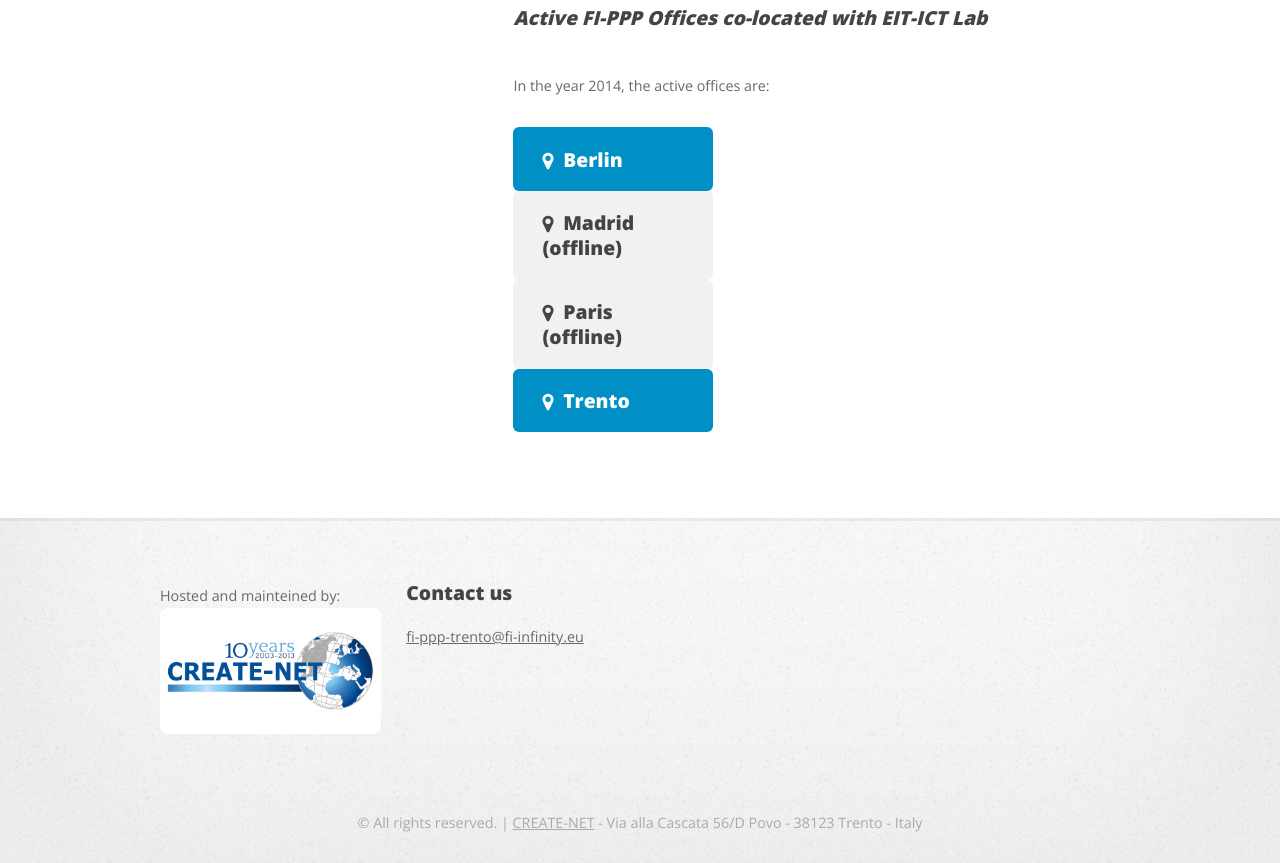
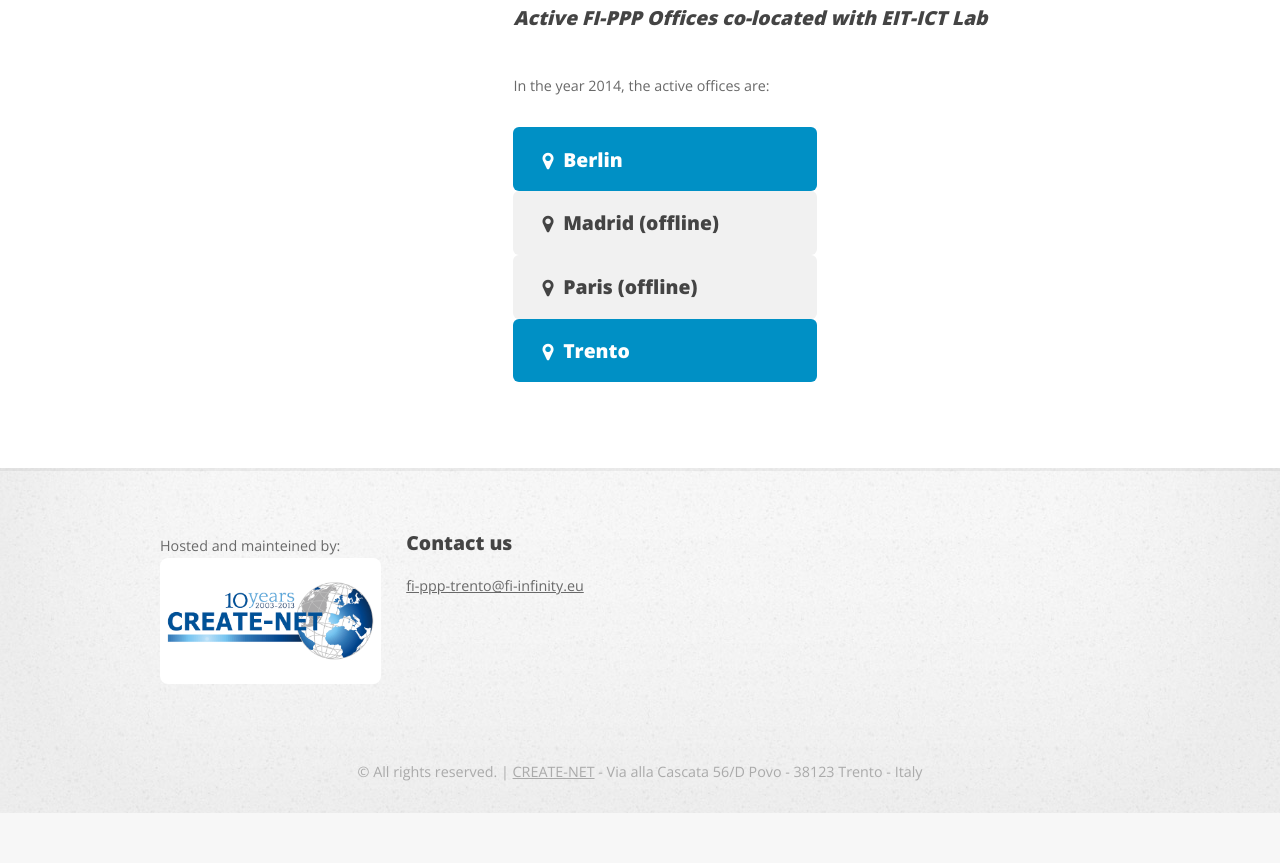
Before and after one commit to chicco785/fi-ppp-liaison, a plain HTML site: page offices.html in a window 1280 px wide. Shown: the part 920-1783 px from the top of the page. After the commit the page ends 1733 px from the top, so only its background shows below. Drawn offline with nearby package versions, Linux system fonts and the light colour scheme.

Commit message:
fixed width

```diff
--- a/offices.html
+++ b/offices.html
@@ -127,10 +127,10 @@ The role of the Nodes is to execute the strategy of the EIT ICT Labs, focusing o
 
 										<div class="6u">
 												<ul>
-                                                    <li><a href="http://fi-ppp-berlin.fi-infinity.eu" class="button fa fa-map-marker" style="width: 200px">Berlin</a></li>
-                                                    <li><a href="#" class="button fa alt fa-map-marker" style="width: 200px">Madrid (offline)</a></li>
-                                                    <li><a href="#" class="button fa alt fa-map-marker" style="width: 200px">Paris (offline)</a></li>
-                                                    <li><a href="http://fi-ppp-trento.fi-infinity.eu" class="button fa fa-map-marker" style="width: 200px">Trento</a></li>
+                                                    <li><a href="http://fi-ppp-berlin.fi-infinity.eu" class="button fa fa-map-marker" style="width: 100%">Berlin</a></li>
+                                                    <li><a href="#" class="button fa alt fa-map-marker" style="width: 100%">Madrid (offline)</a></li>
+                                                    <li><a href="#" class="button fa alt fa-map-marker" style="width: 100%">Paris (offline)</a></li>
+                                                    <li><a href="http://fi-ppp-trento.fi-infinity.eu" class="button fa fa-map-marker" style="width: 100%">Trento</a></li>
 												</ul>
 											</div>
 
```
